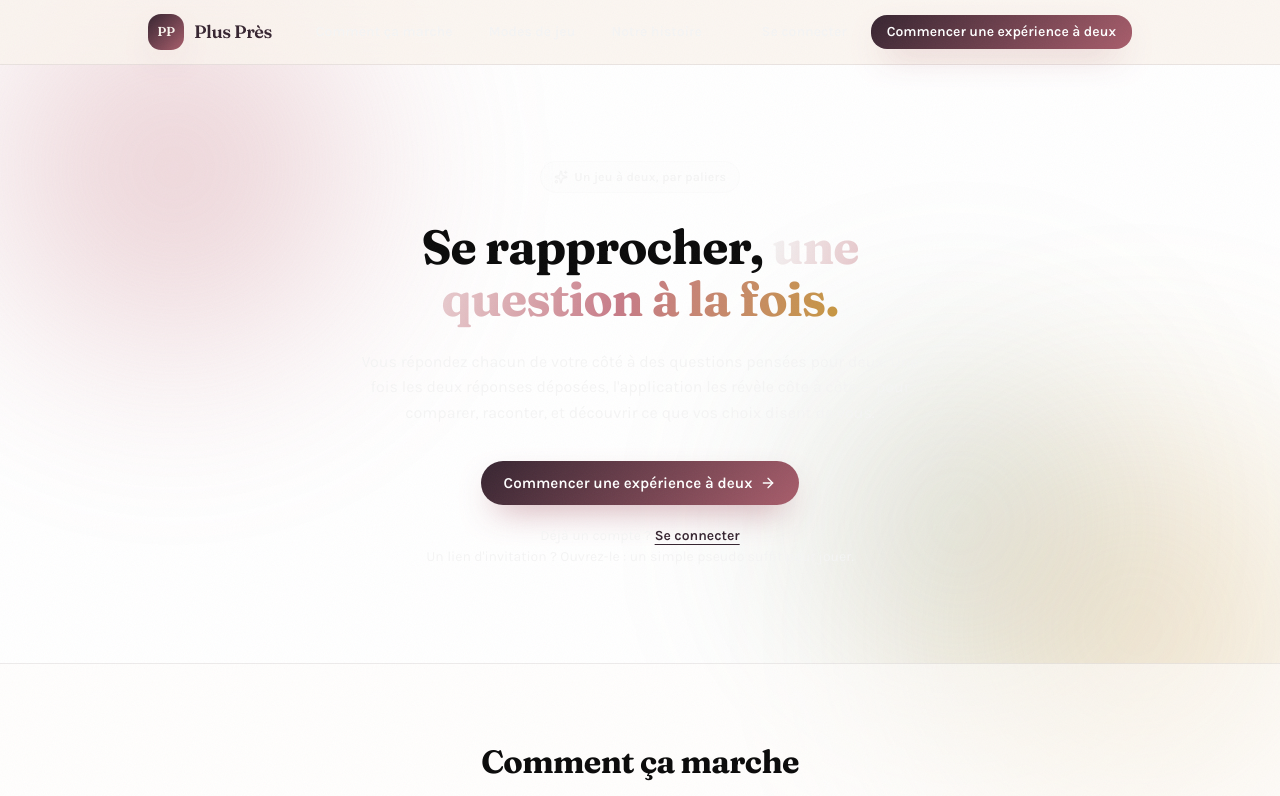
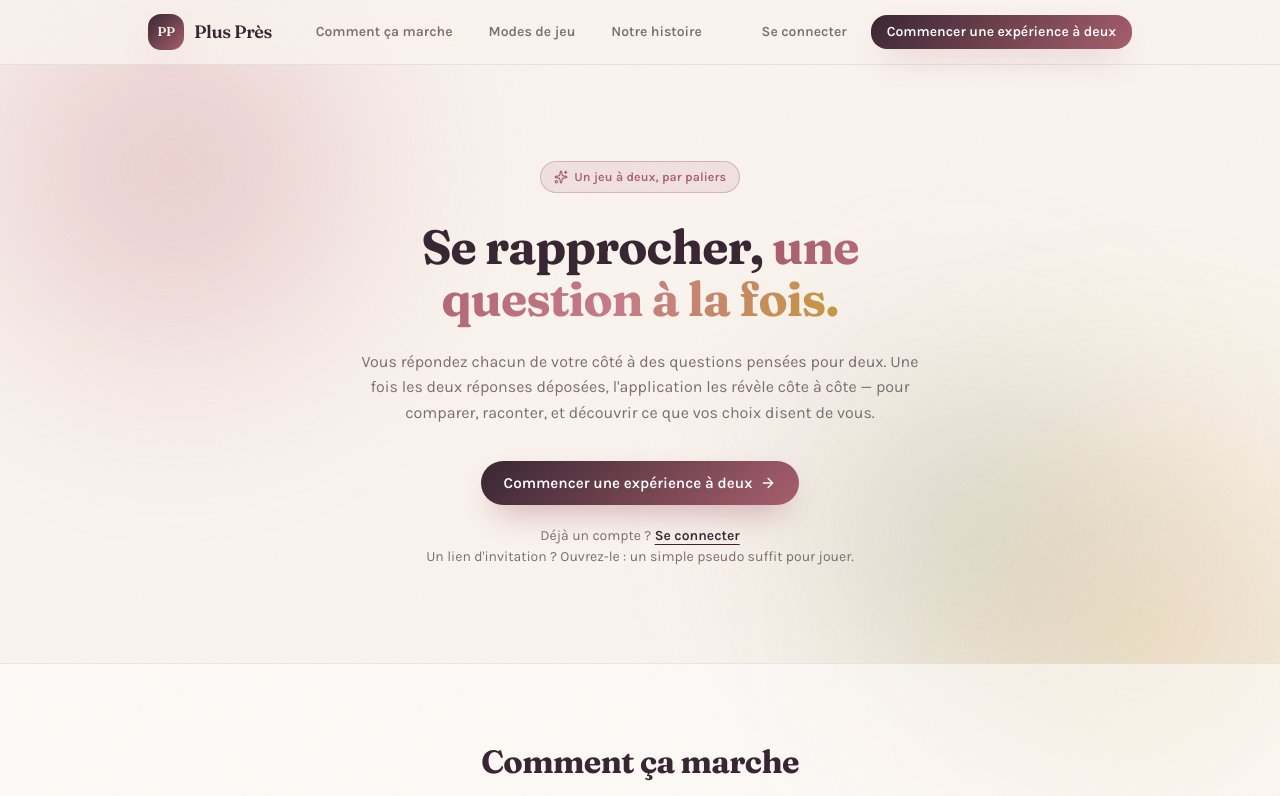
Before and after one commit to reymouhid95/Plus-pres, a Next.js app: page / in a window 1280 px wide. Shown: the top 796 px of the page. Built offline with nearby package versions, Linux system fonts and the light colour scheme.

Commit message:
feat: mise à jour des styles et des tokens de design, suppression de la police Geist

```diff
--- a/src/app/globals.css
+++ b/src/app/globals.css
@@ -128,7 +128,7 @@
 @layer base {
   * {
     border-color: var(--color-line);
-    @apply border-border outline-ring/50;
+    @apply outline-ring/50;
   }
 
   html {
@@ -145,7 +145,6 @@
     -webkit-font-smoothing: antialiased;
     -moz-osx-font-smoothing: grayscale;
     text-rendering: optimizeLegibility;
-    @apply bg-background text-foreground;
   }
 
   ::selection {
@@ -632,8 +631,8 @@
 }
 
 @theme inline {
-  --font-heading: var(--font-sans);
-  --font-sans: var(--font-sans);
+  --font-heading: var(--font-karla);
+  --font-sans: var(--font-karla);
   --color-sidebar-ring: var(--sidebar-ring);
   --color-sidebar-border: var(--sidebar-border);
   --color-sidebar-accent-foreground: var(--sidebar-accent-foreground);
@@ -652,9 +651,7 @@
   --color-border: var(--border);
   --color-destructive: var(--destructive);
   --color-accent-foreground: var(--accent-foreground);
-  --color-accent: var(--accent);
   --color-muted-foreground: var(--muted-foreground);
-  --color-muted: var(--muted);
   --color-secondary-foreground: var(--secondary-foreground);
   --color-secondary: var(--secondary);
   --color-primary-foreground: var(--primary-foreground);
@@ -662,7 +659,6 @@
   --color-popover-foreground: var(--popover-foreground);
   --color-popover: var(--popover);
   --color-card-foreground: var(--card-foreground);
-  --color-card: var(--card);
   --color-foreground: var(--foreground);
   --color-background: var(--background);
   --radius-sm: calc(var(--radius) * 0.6);
@@ -674,25 +670,26 @@
   --radius-4xl: calc(var(--radius) * 2.6);
 }
 
+/* Tokens shadcn mappés sur la palette Plus Près (suit prefers-color-scheme) */
 :root {
-  --background: oklch(1 0 0);
-  --foreground: oklch(0.145 0 0);
-  --card: oklch(1 0 0);
-  --card-foreground: oklch(0.145 0 0);
-  --popover: oklch(1 0 0);
-  --popover-foreground: oklch(0.145 0 0);
-  --primary: oklch(0.205 0 0);
-  --primary-foreground: oklch(0.985 0 0);
-  --secondary: oklch(0.97 0 0);
-  --secondary-foreground: oklch(0.205 0 0);
-  --muted: oklch(0.97 0 0);
-  --muted-foreground: oklch(0.556 0 0);
-  --accent: oklch(0.97 0 0);
-  --accent-foreground: oklch(0.205 0 0);
+  --background: var(--color-canvas);
+  --foreground: var(--color-fg);
+  --card: var(--color-surface);
+  --card-foreground: var(--color-fg);
+  --popover: var(--color-surface);
+  --popover-foreground: var(--color-fg);
+  --primary: var(--color-plum);
+  --primary-foreground: var(--color-cream);
+  --secondary: var(--color-surface);
+  --secondary-foreground: var(--color-fg);
+  --muted: var(--color-canvas);
+  --muted-foreground: var(--color-muted);
+  --accent: var(--color-canvas);
+  --accent-foreground: var(--color-fg);
   --destructive: oklch(0.577 0.245 27.325);
-  --border: oklch(0.922 0 0);
-  --input: oklch(0.922 0 0);
-  --ring: oklch(0.708 0 0);
+  --border: var(--color-line);
+  --input: var(--color-line);
+  --ring: var(--color-accent);
   --chart-1: oklch(0.87 0 0);
   --chart-2: oklch(0.556 0 0);
   --chart-3: oklch(0.439 0 0);
--- a/src/app/layout.tsx
+++ b/src/app/layout.tsx
@@ -1,11 +1,9 @@
 import type { Metadata, Viewport } from "next";
-import { Fraunces, Karla, Geist } from "next/font/google";
+import { Fraunces, Karla } from "next/font/google";
 import "./globals.css";
 import Providers from "./providers";
 import { Toaster } from "@/components/ui/Toaster";
 import { cn } from "@/lib/utils";
-
-const geist = Geist({subsets:['latin'],variable:'--font-sans'});
 
 const fraunces = Fraunces({
   subsets: ["latin"],
@@ -41,7 +39,7 @@ export const viewport: Viewport = {
 
 export default function RootLayout({ children }: { children: React.ReactNode }) {
   return (
-    <html lang="fr" className={cn(fraunces.variable, karla.variable, "font-sans", geist.variable)}>
+      <html lang="fr" className={cn(fraunces.variable, karla.variable, "font-sans")}>
       <body>
         <div className="ambient" aria-hidden="true">
           <span className="ambient__blob ambient__blob--rose" />
```
Also changed, not shown: 1 other file (tests, documents, lock files or other folders).
